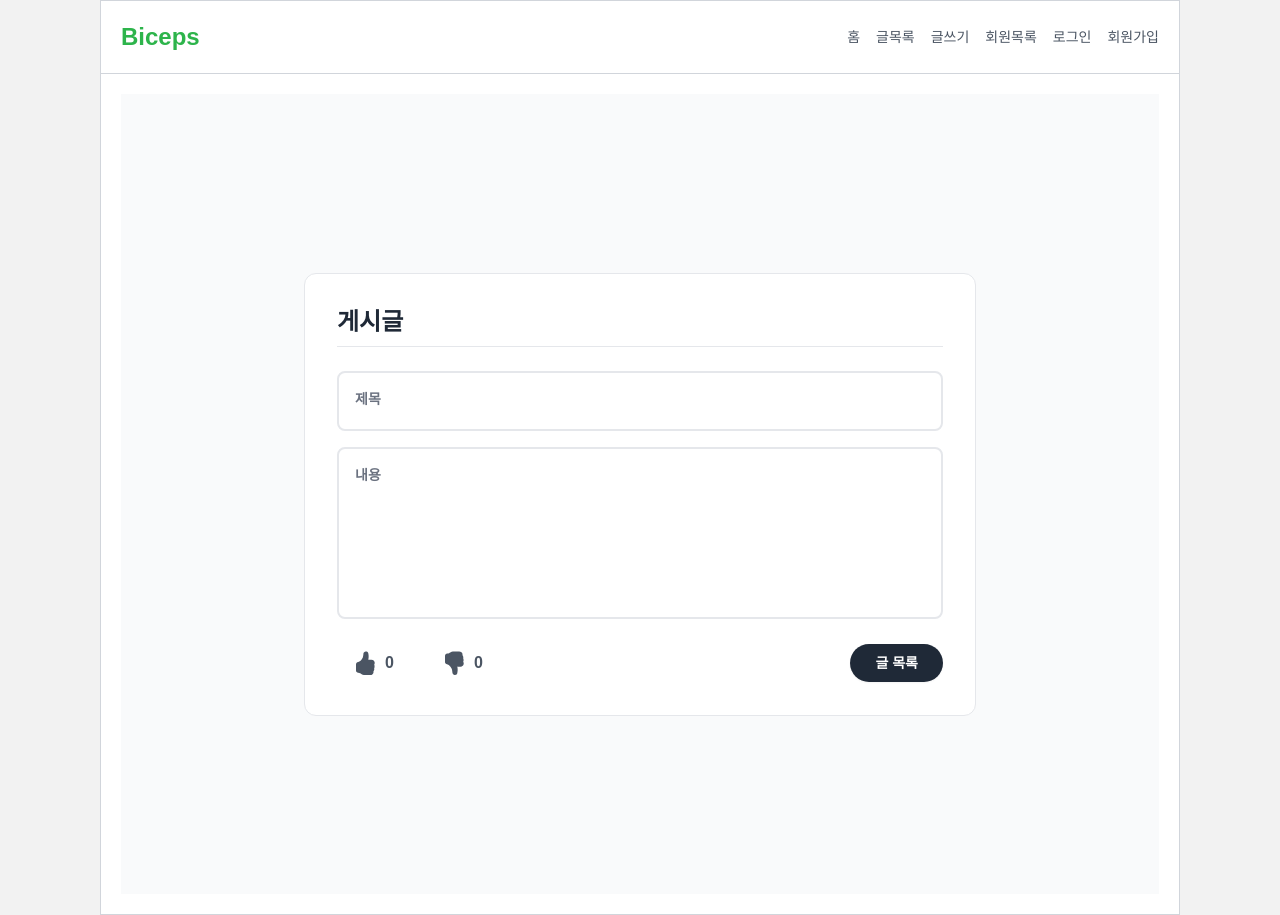
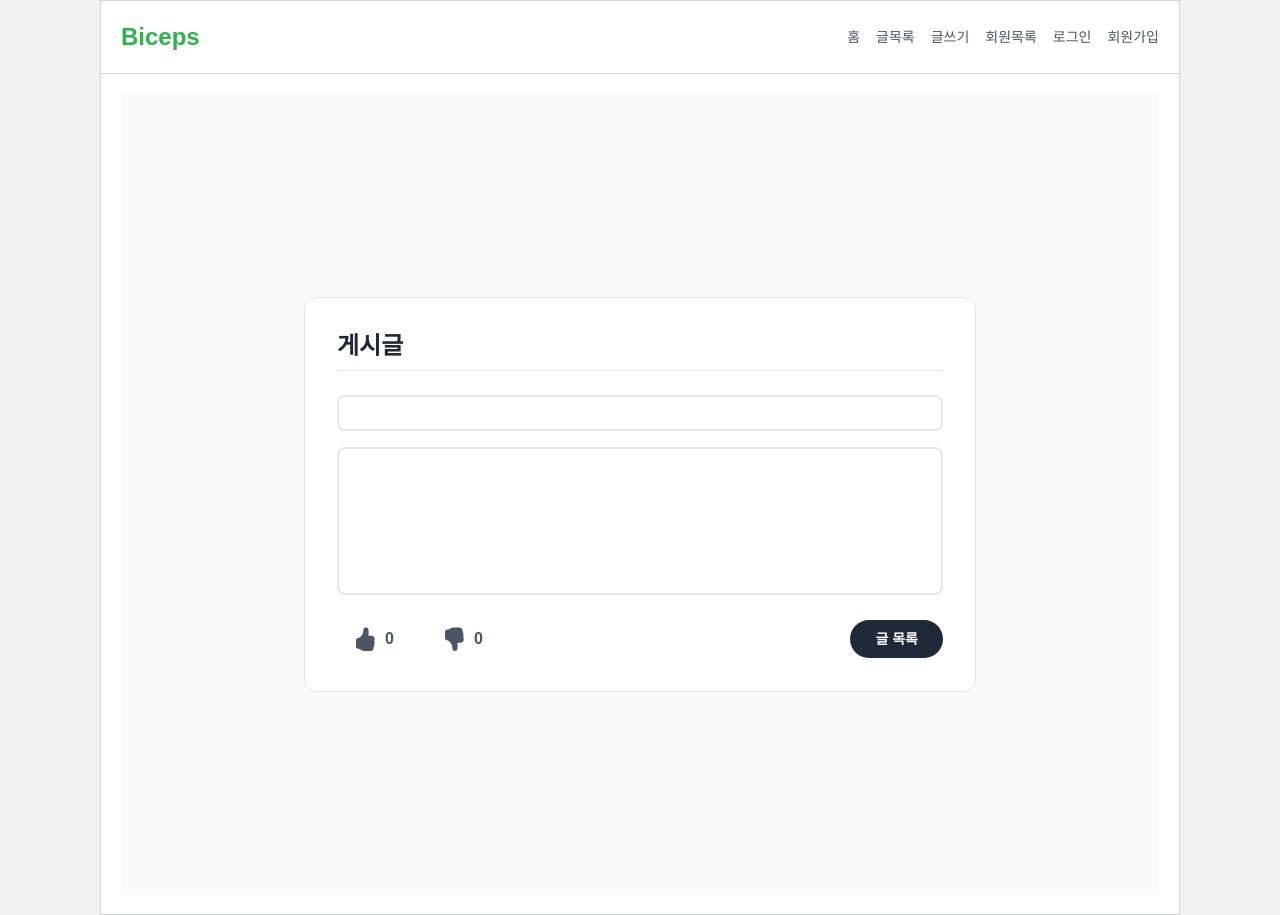
Before and after one commit to kjfcvx12/RedHat-Team-4, a React (Vite) app: page /list/1 in a window 1280 px wide. Built offline with nearby package versions, Linux system fonts and the light colour scheme.

Commit message:
board edit

```diff
--- a/src/components/Board.jsx
+++ b/src/components/Board.jsx
@@ -93,13 +93,11 @@ const Board = () => {
 
                 {/* 제목 섹션: 둥근 테두리 */}
                 <div className="mb-4 p-4 border-2 border-gray-200 rounded-lg">
-                    <h3 className="text-sm font-semibold text-gray-500 mb-1">제목</h3>
                     <p className="text-lg text-gray-900">{post.title}</p>
                 </div>
 
                 {/* 내용 섹션: 둥근 테두리 + 하단 7줄 여유(pb-28) */}
                 <div className="mb-6 p-4 border-2 border-gray-200 rounded-lg">
-                    <h3 className="text-sm font-semibold text-gray-500 mb-1">내용</h3>
                     <div className="text-base text-gray-700 pb-28">
                         {post.content}
                     </div>
@@ -143,8 +141,6 @@ const Board = () => {
                         </button>
                     </Link>
                 </div>
-
-
             </div>
         </div>
     );
```
Lines whose indentation alone changed are shown as unchanged.
